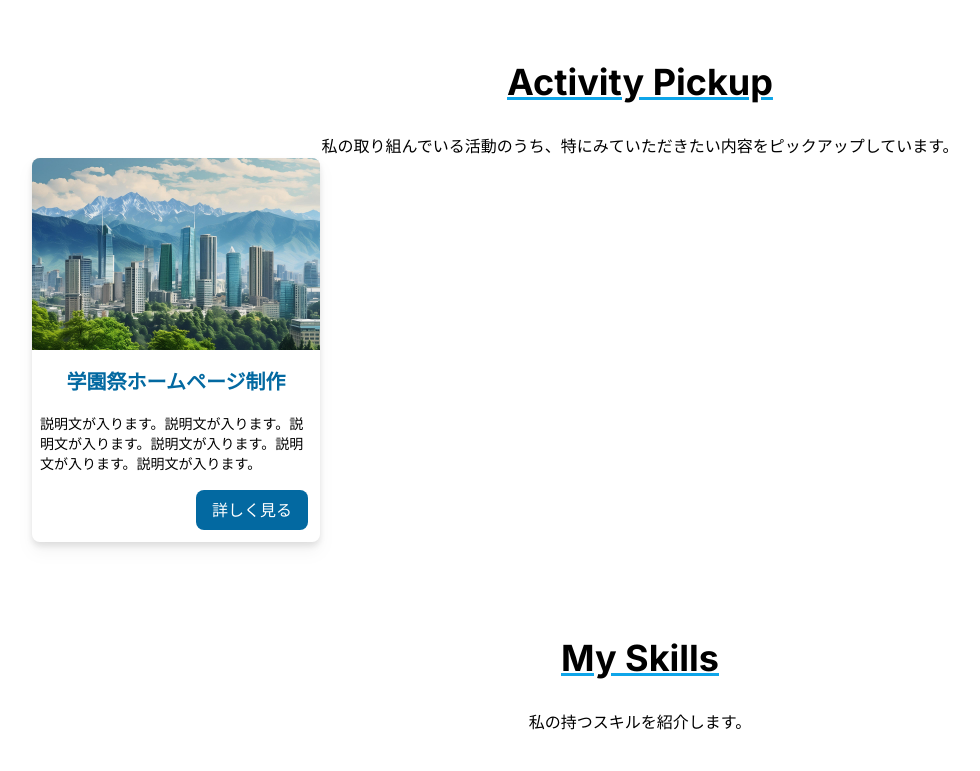
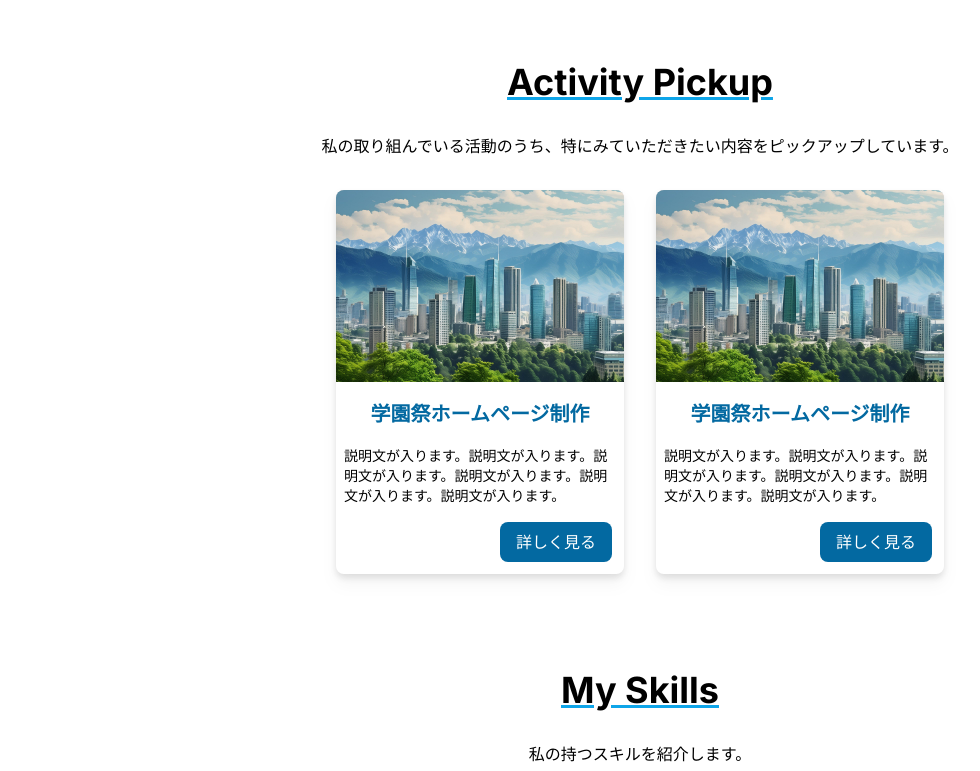
Before and after one commit to KHashimoto3/KH_Portfolio, a Next.js app in the folder front/: page / in a window 1280 px wide. Shown: the part 482-1253 px from the top of the page, without its empty margins (0-980 px from the left). Built offline with nearby package versions, Linux system fonts and the light colour scheme.

Commit message:
activityPickupで、カードを横並びで表示するようにした。

```diff
--- a/front/src/features/activity-pickup/activityPickup.tsx
+++ b/front/src/features/activity-pickup/activityPickup.tsx
@@ -5,11 +5,14 @@
   return (
     <div id="activity-pickup" className="w-full p-8 bg-white">
       <SectionTitle text="Activity Pickup" />
-      <div className="text-center">
+      <div className="text-center flex flex-col justify-center">
         <p>
           私の取り組んでいる活動のうち、特にみていただきたい内容をピックアップしています。
         </p>
-        <Card />
+        <div className="mt-8 w-full flex justify-center items-center gap-x-8">
+          <Card />
+          <Card />
+        </div>
       </div>
     </div>
   );
```
